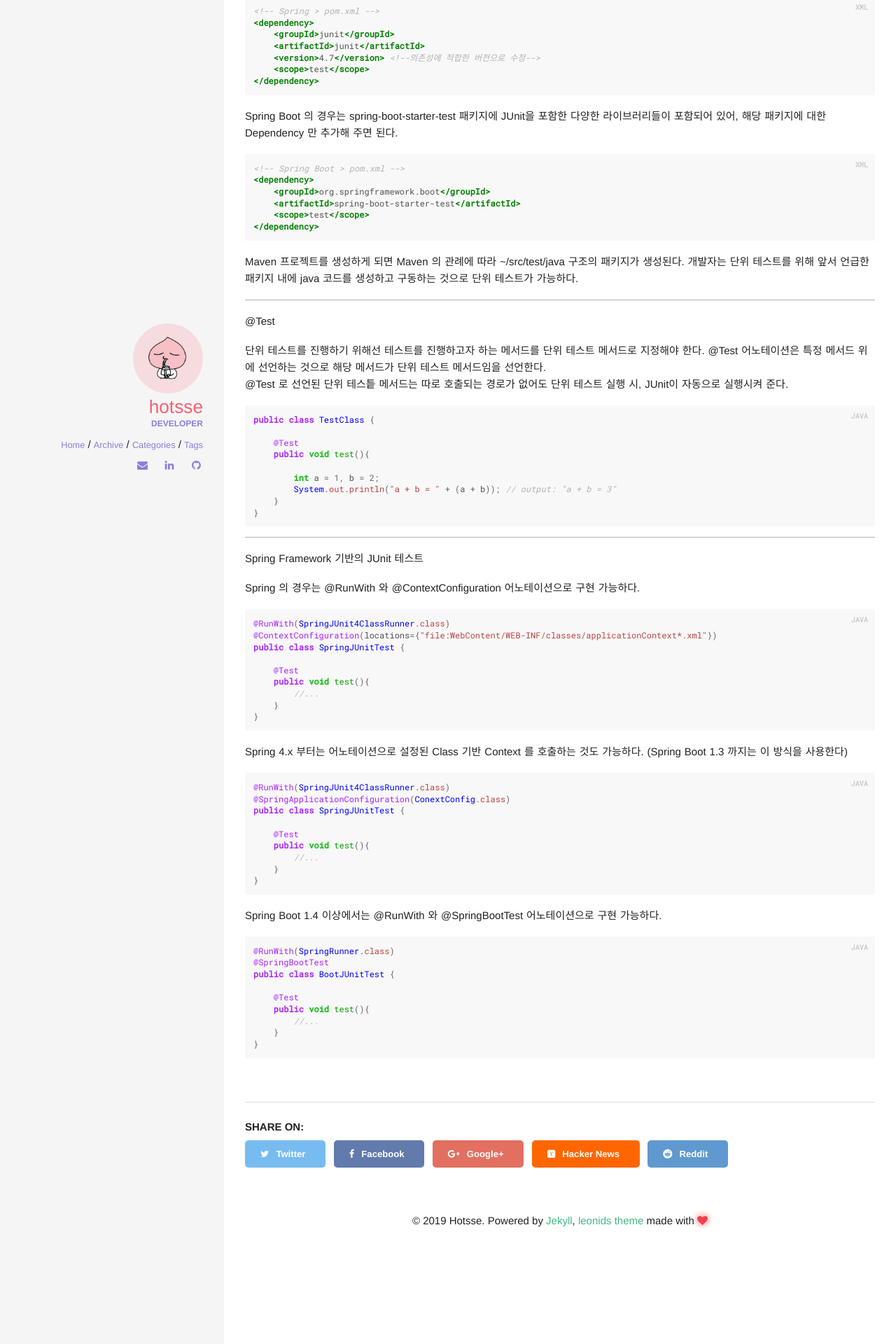
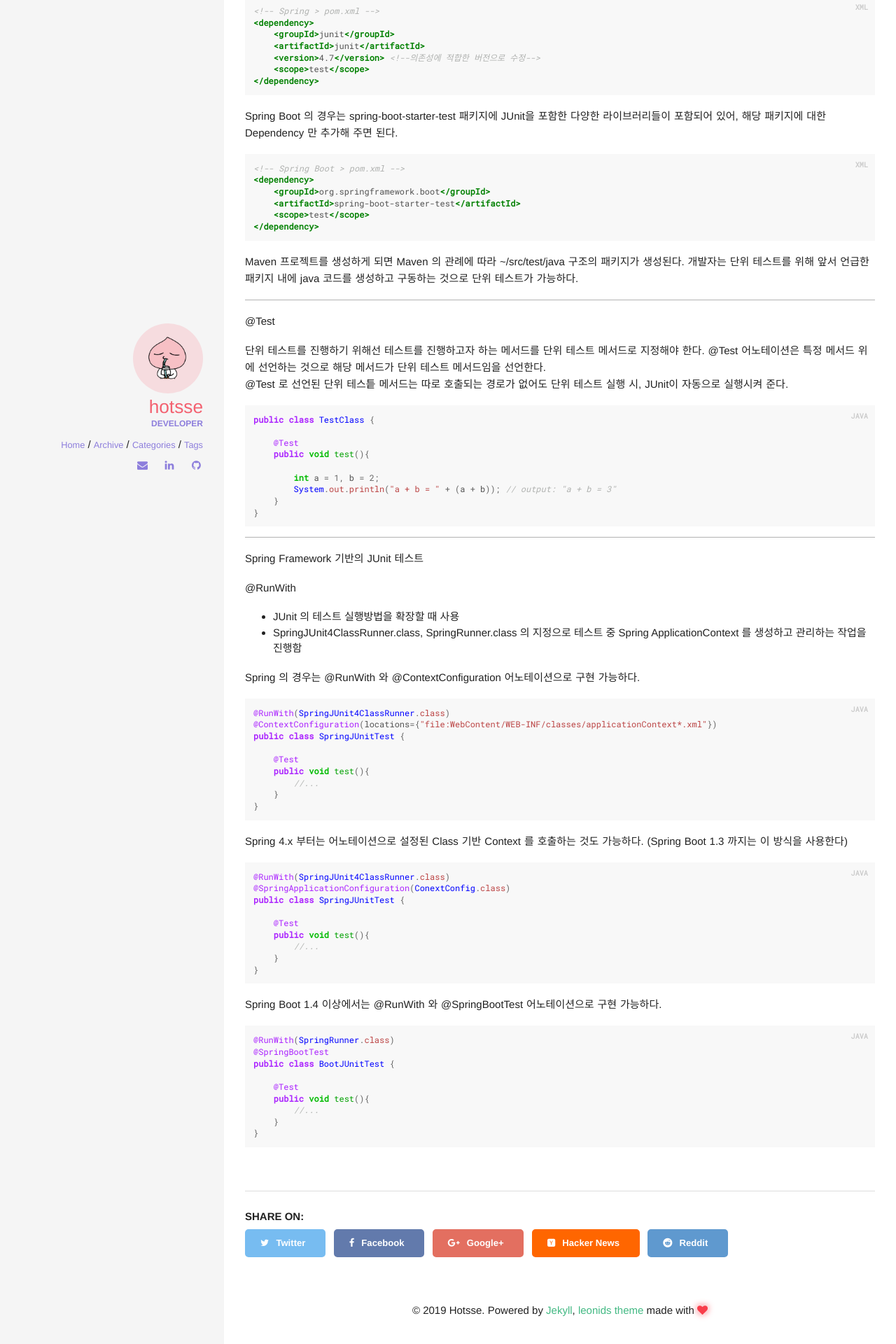
Before and after one commit to Hotsse/hotsse.github.io, a Jekyll site: the page built from _posts/2019-09-16-Spring JUnit 기본 구성.md, in a window 1280 px wide. Shown: the part 710-2630 px from the top of the page at 70% size. Built offline with Jekyll 4.4.1, drawn with Linux system fonts in a browser that asks for light colours; comment, search, counter and statistics services are not loaded.

Commit message:
update post

```diff
--- a/_posts/2019-09-16-Spring JUnit 기본 구성.md
+++ b/_posts/2019-09-16-Spring JUnit 기본 구성.md
@@ -69,6 +69,10 @@ public class TestClass {
 
 Spring Framework 기반의 JUnit 테스트
 
+@RunWith
+- JUnit 의 테스트 실행방법을 확장할 때 사용
+- SpringJUnit4ClassRunner.class, SpringRunner.class 의 지정으로 테스트 중 Spring ApplicationContext 를 생성하고 관리하는 작업을 진행함
+
 Spring 의 경우는 @RunWith 와 @ContextConfiguration 어노테이션으로 구현 가능하다.
 
 {% highlight java %}
```
